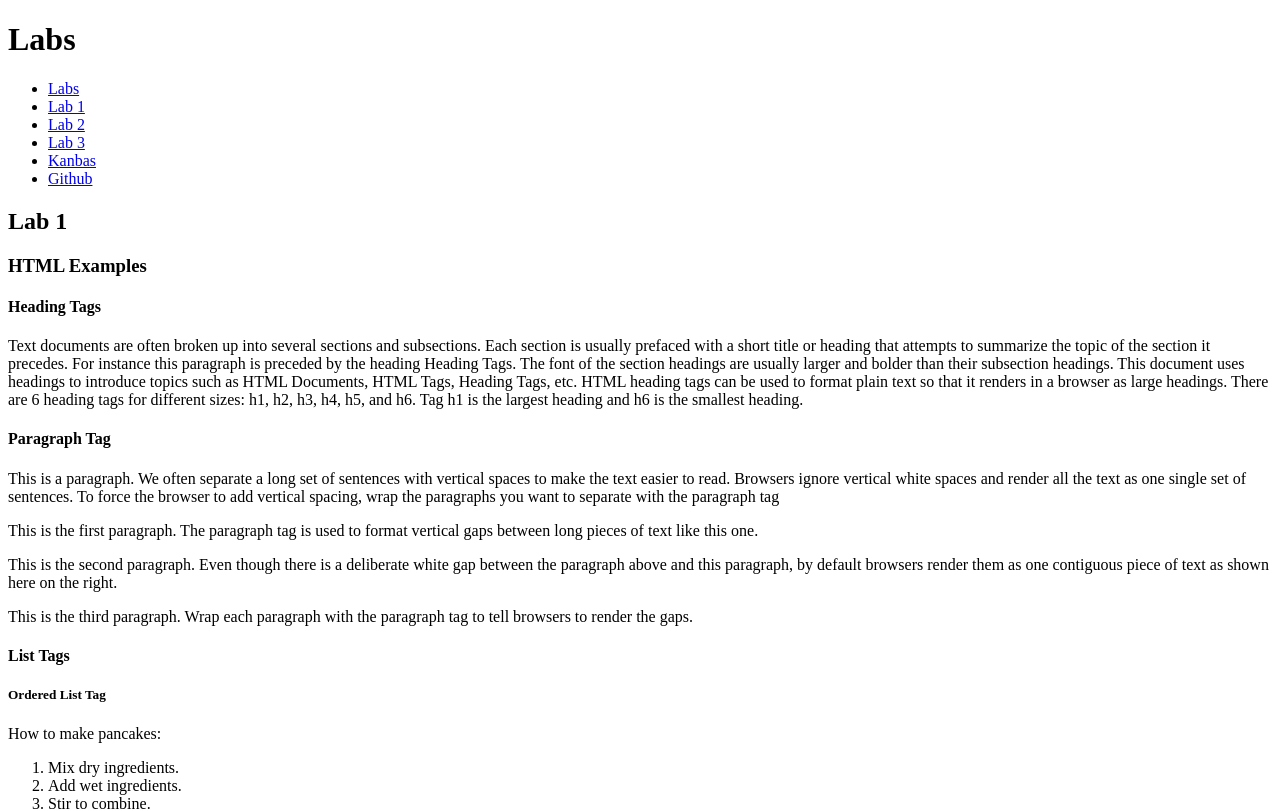
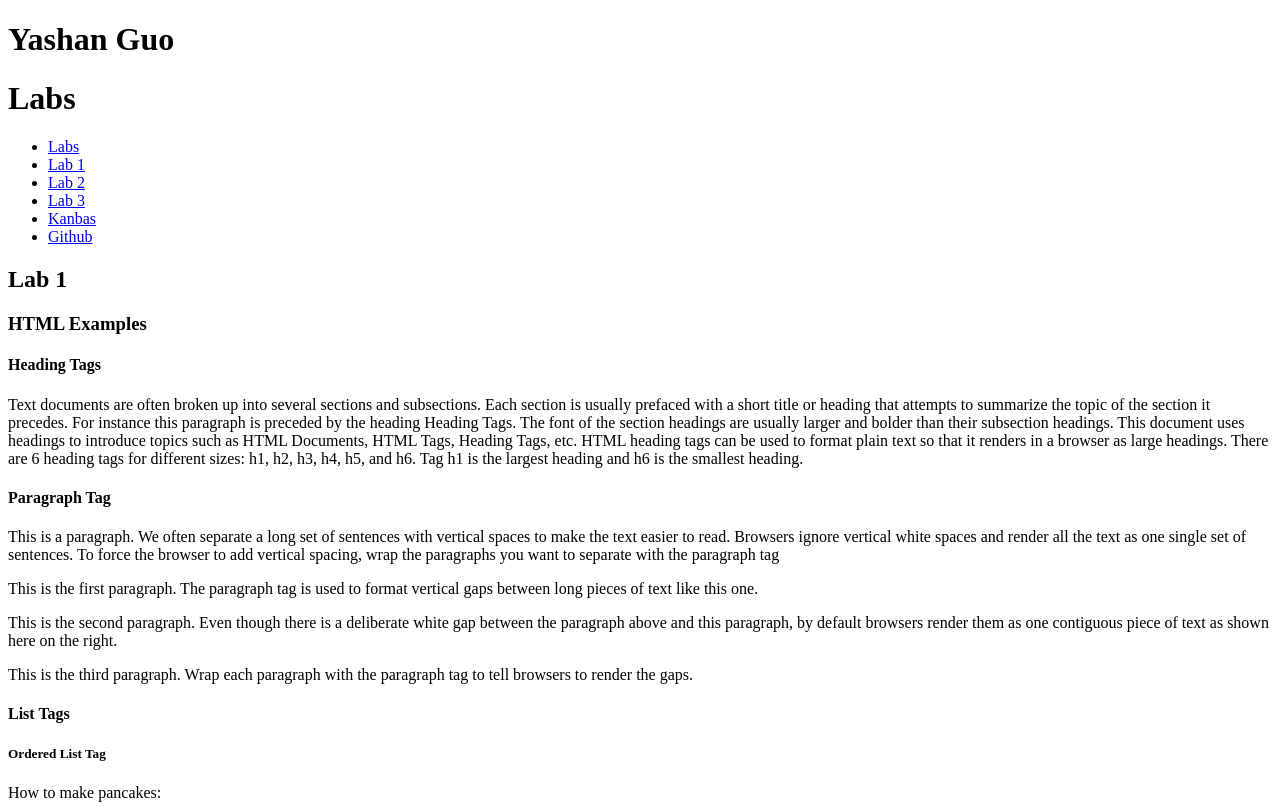
Before and after one commit to asam333/kanbas-react-web-app, a React (Create React App) app: page /#/Labs/Lab1 in a window 1280 px wide. Shown: the top 811 px of the page. Built offline with nearby package versions, Linux system fonts and the light colour scheme.

Commit message:
add name

```diff
--- a/src/Labs/index.tsx
+++ b/src/Labs/index.tsx
@@ -7,6 +7,7 @@ import Lab3 from "./Lab3";
 export default function Labs() {
   return (
     <div>
+      <h1>Yashan Guo</h1>
       <h1>Labs</h1>
       <TOC />
       <Routes>
```
